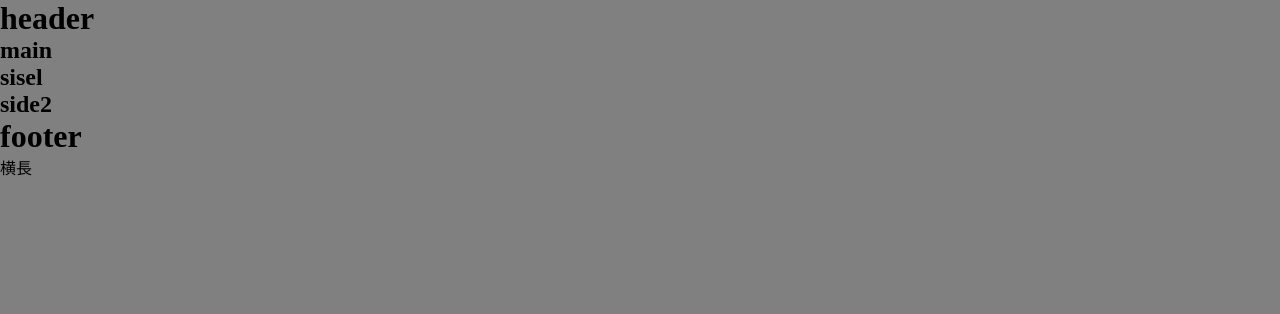
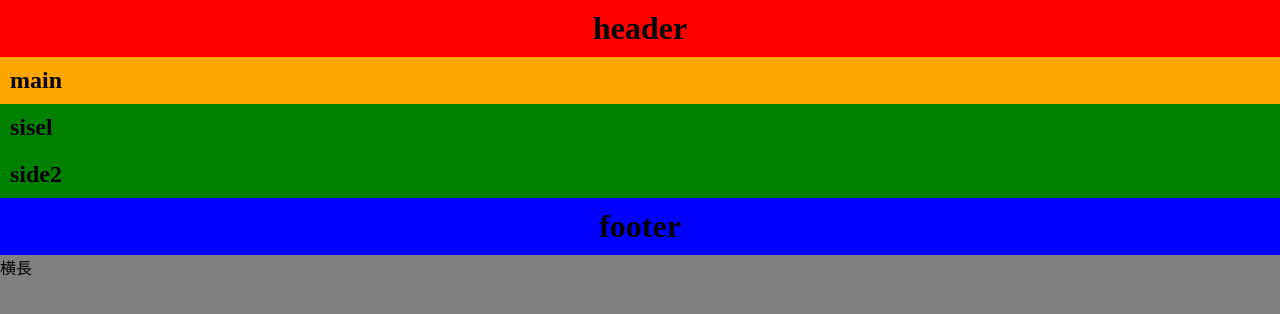
Before and after one commit to tama9884649/web1-10, a plain HTML site: page index.html in a window 1280 px wide. Drawn offline with Linux system fonts and the light colour scheme; a web font is replaced by a local one.

Commit message:
Create default.css

```diff
--- a/css/default.css
+++ b/css/default.css
@@ -2,6 +2,27 @@
 *{
 margin: 0;
 padding: 0;
+}
+body{
+  background-color: gray;
+}
+header{
+  padding: 10px;
+  text-align: center;
+  background-color: red;
+}
+section{
+  padding: 10px;
+  background-color: orange;
+}
+aside{
+padding: 10px;
+  background-color: green;
+}
+footer{
+  padding: 10px;
+  background-color: blue;
+  text-align: center;
 }
 @media screen and (max-width:640px){
 body{
```
